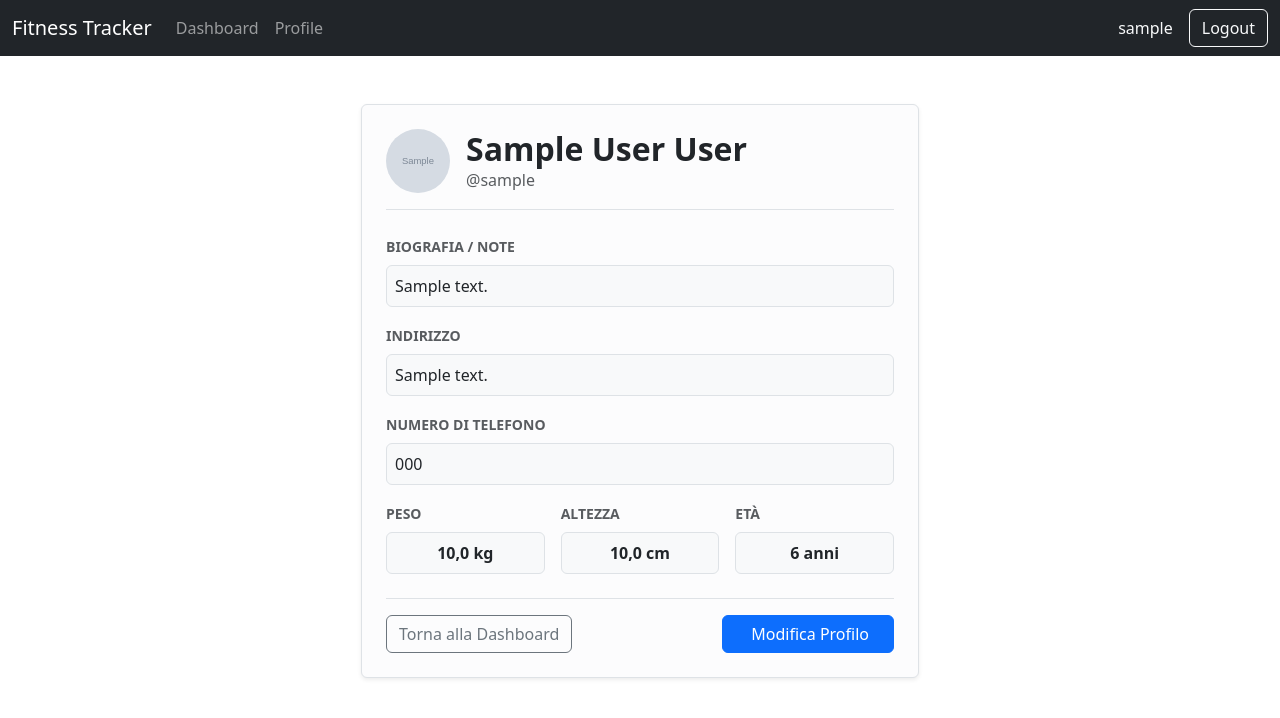
After one commit to Elsaid4/fitness_tracker, a Django app: page /accounts/profile_detail/ in a window 1280 px wide. The commit adds this page. Shown: the top 718 px of the page. Run offline with Django 5.2, Linux system fonts and the light colour scheme; a user stored in the database is signed in; tables that the repository leaves empty hold one stand-in row (values such as "Sample post"); grey boxes marked "Sample" are stand-in pictures; parts of the project's set-up code (start-up, migrations or seed data) failed here and were passed over.

Commit message:
Aggiunta schermata per mostrare il dettaglio del profilo e migliorata schermata modifica profilo. Aggiuta data di nascita.

```diff
--- a/accounts/models.py
+++ b/accounts/models.py
@@ -2,6 +2,7 @@
 # accounts/models.py
 from django.contrib.auth.models import AbstractUser
 from django.db import models
+from datetime import date
 
 class CustomUser(AbstractUser):
     ROLE_CHOICES = [
@@ -34,8 +35,15 @@ class Profile(models.Model):
     phone_number    = models.CharField(max_length=20, blank=True, null=True)
     weight          = models.FloatField(blank=True, null=True)
     height          = models.FloatField(blank=True, null=True)
-    age             = models.IntegerField(blank=True, null=True)
+    date_of_birth   = models.DateField(blank=True, null=True)
 
 
     def __str__(self):
         return f"{self.user.username}'s Profile"
+
+    @property
+    def age(self):
+        if self.date_of_birth:
+            today = date.today()
+            return today.year - self.date_of_birth.year - ((today.month, today.day) < (self.date_of_birth.month, self.date_of_birth.day))
+        return None
--- /dev/null
+++ b/accounts/templates/accounts/profile_detail.html
@@ -0,0 +1,84 @@
+{% extends 'base.html' %}
+
+{% block content %}
+<div class="container mt-5">
+    <div class="row justify-content-center">
+        <div class="col-md-6 border p-4 rounded bg-light-subtle shadow-sm">
+
+            <div class="d-flex align-items-center mb-4 border-bottom pb-3">
+                {% if profile.profile_picture %}
+                    <img src="{{ profile.profile_picture.url }}" alt="Foto Profilo" class="rounded-circle me-3" style="width: 64px; height: 64px; object-fit: cover;">
+                {% else %}
+                    <div class="rounded-circle bg-secondary text-white d-flex align-items-center justify-content-center me-3 fw-bold shadow-sm" style="width: 64px; height: 64px; font-size: 24px;">
+                        {{ profile.name|slice:":1" }}{{ profile.last_name|slice:":1" }}
+                    </div>
+                {% endif %}
+                <div>
+                    <h2 class="mb-0 fw-bold">{{ profile.name }} {{ profile.last_name }}</h2>
+                    <p class="text-muted mb-0">@{{ profile.user.username }}</p>
+                </div>
+            </div>
+
+            <div class="profile-details">
+
+                <div class="mb-3">
+                    <label class="form-label text-muted small fw-semibold text-uppercase">Biografia / Note</label>
+                    <div class="p-2 border rounded bg-body-tertiary">
+                        {{ profile.bio|default:"Nessuna biografia inserita" }}
+                    </div>
+                </div>
+
+                <div class="mb-3">
+                    <label class="form-label text-muted small fw-semibold text-uppercase">Indirizzo</label>
+                    <div class="p-2 border rounded bg-body-tertiary">
+                        {{ profile.address|default:"Non specificato" }}
+                    </div>
+                </div>
+
+                <div class="mb-3">
+                    <label class="form-label text-muted small fw-semibold text-uppercase">Numero di Telefono</label>
+                    <div class="p-2 border rounded bg-body-tertiary">
+                        {{ profile.phone_number|default:"Non specificato" }}
+                    </div>
+                </div>
+
+                <div class="row g-3 mb-4">
+                    <div class="col-4">
+                        <label class="form-label text-muted small fw-semibold text-uppercase">Peso</label>
+                        <div class="p-2 border rounded bg-body-tertiary text-center fw-bold">
+                            {% if profile.weight %}
+                                {{ profile.weight }} kg
+                                {% else %}-
+                            {% endif %}
+                        </div>
+                    </div>
+                    <div class="col-4">
+                        <label class="form-label text-muted small fw-semibold text-uppercase">Altezza</label>
+                        <div class="p-2 border rounded bg-body-tertiary text-center fw-bold">
+                            {% if profile.height %}
+                                {{ profile.height }} cm
+                                {% else %}-
+                            {% endif %}
+                        </div>
+                    </div>
+                    <div class="col-4">
+                        <label class="form-label text-muted small fw-semibold text-uppercase">Età</label>
+                        <div class="p-2 border rounded bg-body-tertiary text-center fw-bold">
+                            {{ profile.age|default:"-" }} anni
+                        </div>
+                    </div>
+                </div>
+
+            </div>
+
+            <div class="d-flex justify-content-between mt-4 border-top pt-3">
+                <a href="{% url 'dashboard' %}" class="btn btn-outline-secondary">Torna alla Dashboard</a>
+                <a href="{% url 'profile' %}" class="btn btn-primary px-4">
+                    <i class="bi bi-pencil-square me-1"></i> Modifica Profilo
+                </a>
+            </div>
+
+        </div>
+    </div>
+</div>
+{% endblock %}
--- a/accounts/urls.py
+++ b/accounts/urls.py
@@ -6,5 +6,6 @@ urlpatterns = [
     path('login/', views.login, name='login'),
     path('logout/', views.logout, name='logout'),
     path('profile/', views.profile, name='profile'),
+    path('profile_detail/', views.profile_detail, name='profile_detail'),
 
 ]
--- a/accounts/views.py
+++ b/accounts/views.py
@@ -7,13 +7,20 @@ from .models import Profile
 
 
 @login_required
+def profile_detail(request):
+    profile = Profile.objects.get(user=request.user)
+
+    return render(request, 'accounts/profile_detail.html', {'profile': profile})
+
+
+@login_required
 def profile(request):
     profile_obj = Profile.objects.get(user=request.user)
     if request.method == 'POST':
         form = ProfileForm(request.POST, instance=profile_obj)
         if form.is_valid():
             form.save()
-            return redirect('dashboard')
+            return render(request, 'accounts/profile_detail.html', {'form': form, 'user': request.user})
     else:
         form = ProfileForm(instance=profile_obj)
     return render(request, 'accounts/profile.html', {'form': form, 'user': request.user})
@@ -31,6 +38,9 @@ def register(request):
     return render(request, 'accounts/register.html', {'form': form})
 
 def login(request):
+    if request.user.is_authenticated:
+        return redirect('dashboard')
+
     if request.method == 'POST':
         form = LoginForm(request.POST)
         if form.is_valid():
--- a/templates/base.html
+++ b/templates/base.html
@@ -19,7 +19,7 @@
                         <a class="nav-link" href="{% url 'dashboard' %}">Dashboard</a>
                     </li>
                     <li class="nav-item">
-                        <a class="nav-link" href="{% url 'profile' %}">Profile</a>
+                        <a class="nav-link" href="{% url 'profile_detail' %}">Profile</a>
                     </li>
                 </ul>
                 <span class="navbar-text me-3 text-light">{{ user.username }}</span>
```
Also changed, not shown: accounts/forms.py (+5 -5 lines), accounts/templates/accounts/profile.html (+11 -9 lines), accounts/templates/accounts/register.html (+13 -1 lines), accounts/migrations/0005_remove_profile_age_profile_date_of_birth.py (added).
